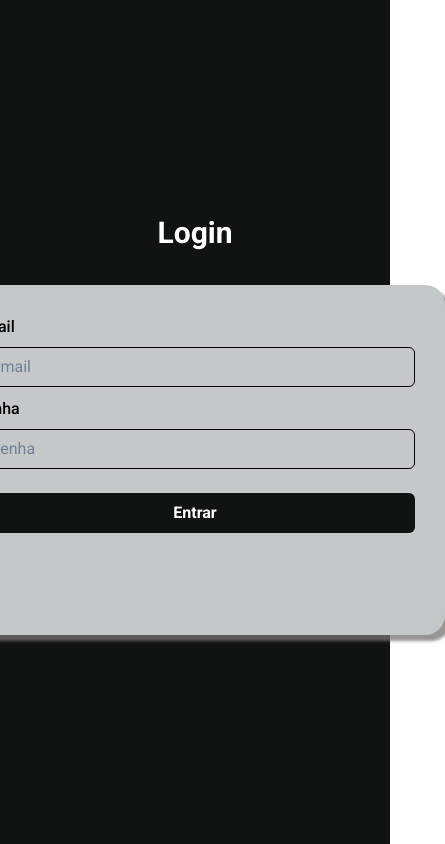
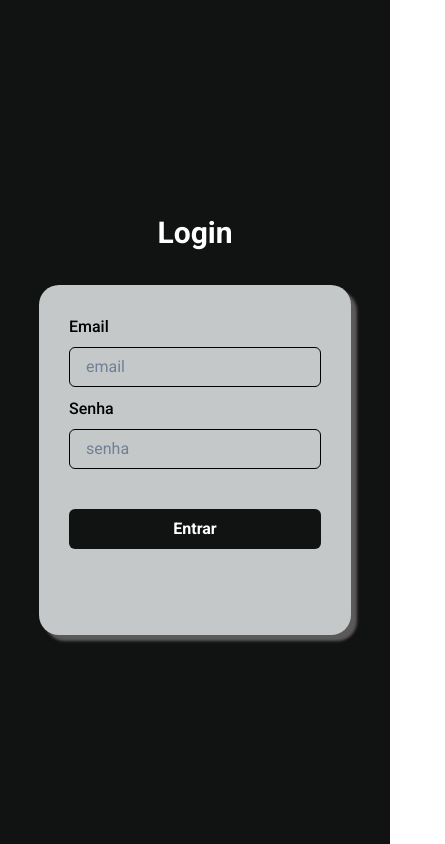
Before and after one commit to Igormazetti/stock-manager, a Next.js app: page /login in a window 390 px wide. Shown: the whole page, 445 px wide, since content can reach past the window. Built offline with nearby package versions, Linux system fonts and the light colour scheme.

Commit message:
styles: added responsive styles to login screen

```diff
--- a/src/app/layout.tsx
+++ b/src/app/layout.tsx
@@ -18,11 +18,7 @@
   return (
     <html>
       <body suppressHydrationWarning className={roboto.className}>
-        <ChakraProvider>
-          <Box as="main" minH="100vh">
-            {children}
-          </Box>
-        </ChakraProvider>
+        <ChakraProvider>{children}</ChakraProvider>
       </body>
     </html>
   );
--- a/src/app/login/page.tsx
+++ b/src/app/login/page.tsx
@@ -44,7 +44,7 @@
   return (
     <Flex
       h="100vh"
-      minH="100vh"
+      w="100vw"
       bg="#111212"
       color="#FFF"
       direction="column"
@@ -57,7 +57,8 @@
       </Text>
       <Flex
         direction="column"
-        w="500px"
+        maxW="500px"
+        w={{ base: '80%', lg: '100%' }}
         h="350px"
         p="30px"
         borderRadius="20px"
@@ -105,7 +106,7 @@
           </FormControl>
 
           <Button
-            mt={6}
+            mt={10}
             colorScheme="teal"
             transition="ease-in-out 0.2s"
             _hover={{
```
Also changed, not shown: 1 other file (tests, documents, lock files or other folders).
